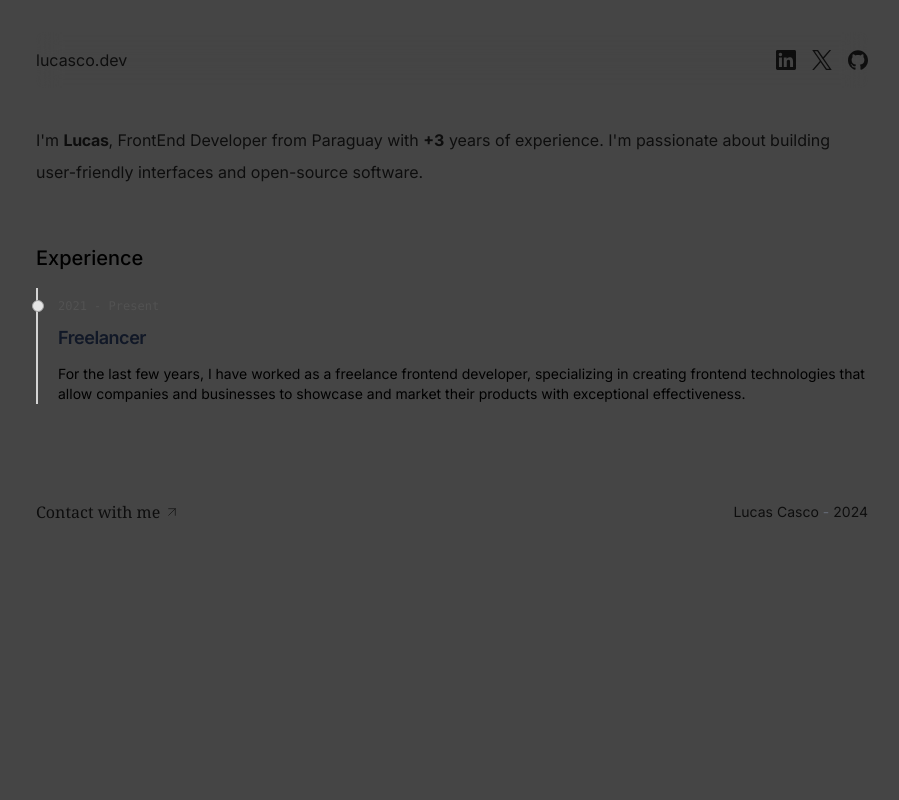
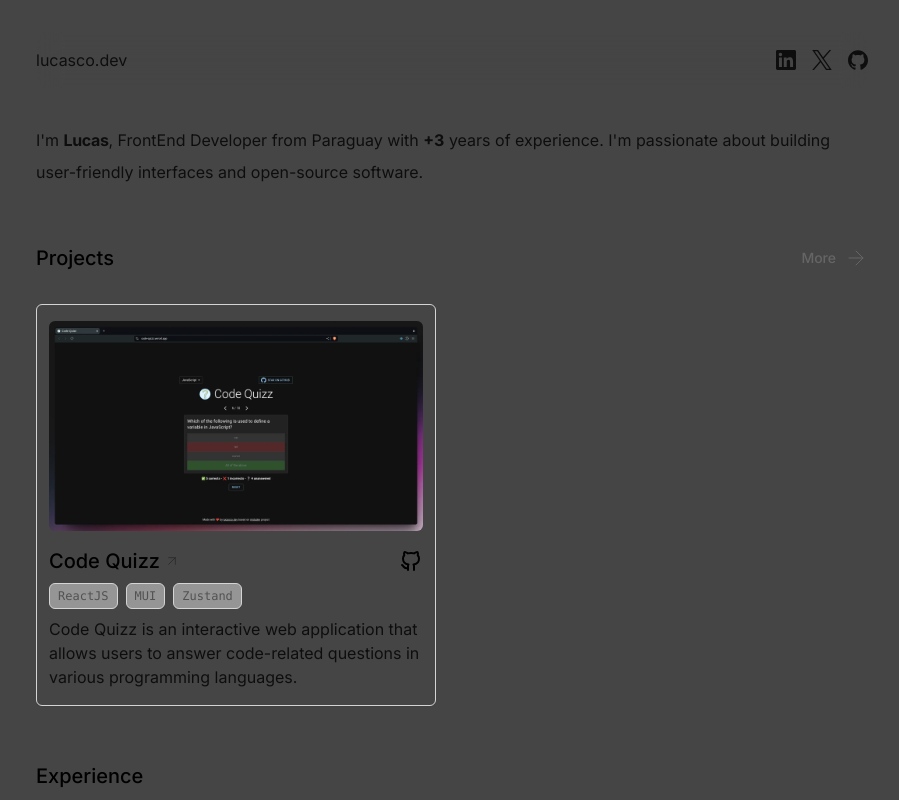
Before and after one commit to isaias-alt/lucasco.dev, a Next.js app: page / in a window 1280 px wide. Shown: the top 800 px of the page, without its empty margins (188-1087 px from the left). Built offline with nearby package versions, Linux system fonts and the light colour scheme.

Commit message:
add new project

```diff
--- a/src/app/page.tsx
+++ b/src/app/page.tsx
@@ -9,7 +9,7 @@ export default function Home() {
     <main className="max-w-4xl mx-auto p-8">
       <Header />
       <About />
-      {/* <Projects /> */}
+      <Projects />
       <Experience />
       <Footer />
     </main>
--- a/src/data/projects.ts
+++ b/src/data/projects.ts
@@ -10,12 +10,11 @@ interface Projects {
 
 export const PROJECTS: Projects[] = [
   {
-    title: 'Link.ucsi',
-    description: 'Est consectetur pariatur cillum voluptate. Est elit tempor Lorem proident elit consectetur magna mollit occaecat esse minim consectetur.',
-    tags: ['Next.js', 'TailwindCSS', 'MongoDB'],
-    url: 'https://github.com/isaias-alt',
-    projectIcon: '[UC]',
-    githubUrl: 'https://github.com/isaias-alt',
-    image: '/projects/wikicinema.webp'
+    title: 'Code Quizz',
+    description: 'Code Quizz is an interactive web application that allows users to answer code-related questions in various programming languages.',
+    tags: ['ReactJS', 'MUI', 'Zustand'],
+    url: 'https://code-quizz.vercel.app/',
+    githubUrl: 'https://github.com/isaias-alt/code-quizz',
+    image: '/projects/codequizz.webp'
   },
 ]
```
